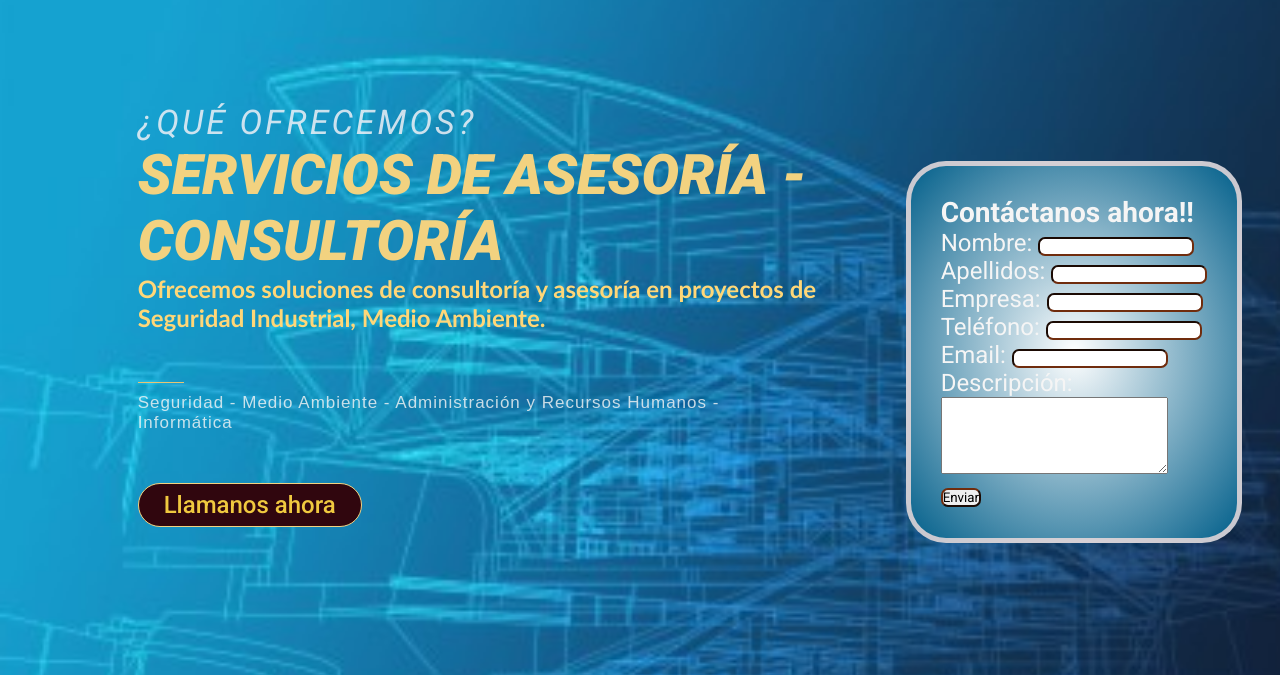
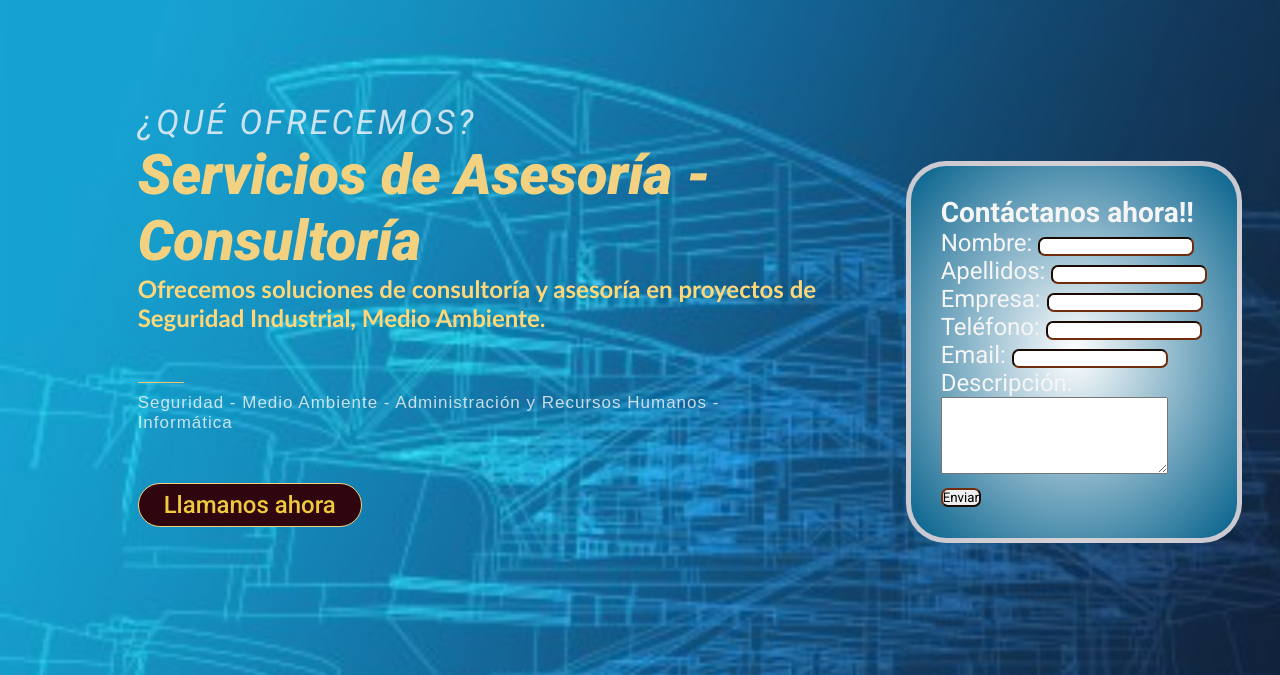
Before and after one commit to fechavezdls/proyecto_occa, a plain HTML site: page index.html in a window 1280 px wide. Shown: the part 118-793 px from the top of the page. Drawn offline with Linux system fonts and the light colour scheme.

Commit message:
Update index.html

```diff
--- a/index.html
+++ b/index.html
@@ -28,7 +28,7 @@
             <div class="main">
                 <div class="main-one">
                     <span class="title">¿Qué ofrecemos?</span>
-                    <h1>SERVICIOS DE ASESORÍA - CONSULTORÍA</h1>
+                    <h1>Servicios de Asesoría - Consultoría</h1>
                     <span class="subtitle">Ofrecemos soluciones de consultoría y asesoría en proyectos de Seguridad Industrial, Medio Ambiente.</span>
                     <div class="underline"></div>
                     <p>
```
